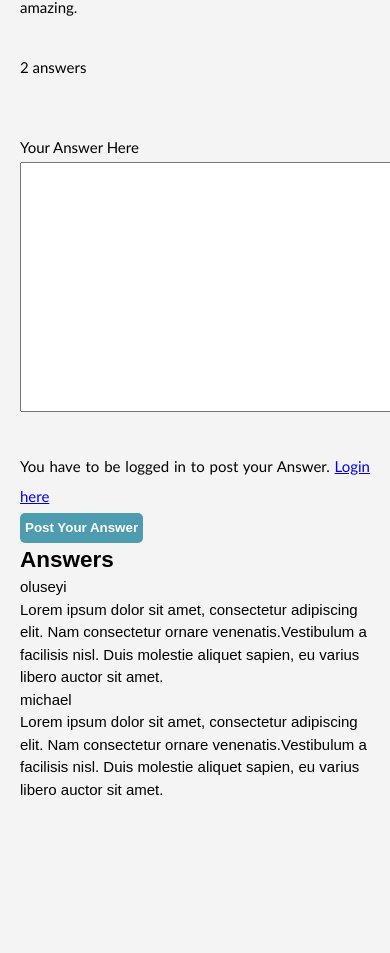
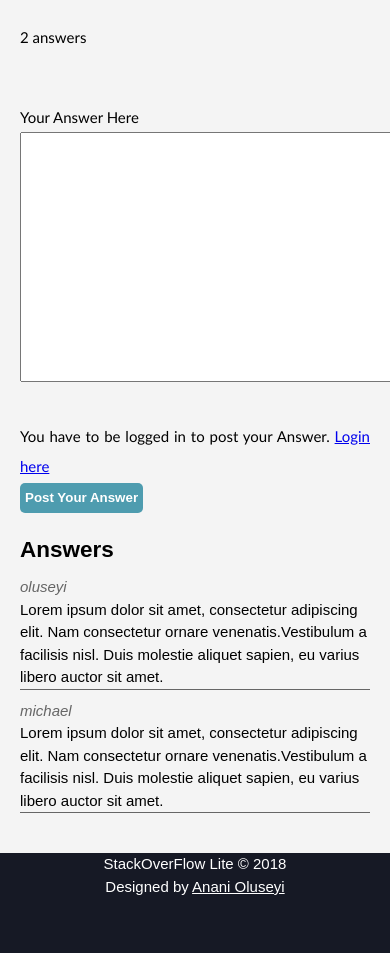
Before and after one commit to anasey01/stackoverflow-lite, a plain HTML site: page UI/viewQuestion.html in a window 390 px wide. Shown: the part 638-1591 px from the top of the page. Before the commit the page ends 1459 px from the top, so only its background shows below. Drawn offline with Linux system fonts and the light colour scheme.

Commit message:
Number of questions asked visible and questions page responsive

```diff
--- a/UI/css/viewQuestion.css
+++ b/UI/css/viewQuestion.css
@@ -1,10 +1,17 @@
 #left-sidebar{
-    margin: 50px 0 0 20px;
+    margin: 100px 0 0 20px;
     min-width: 15%;
+    float: left;
+}
+
+.main:after{
+    content: "";
+    display: table;
+    clear: both;
 }
 
 .main-content-title{
-    width: 70%;
+    width: 80%;
     margin-top: 80px;
 }
 
@@ -18,7 +25,7 @@
 }
 
 .question-answer textarea {
-    min-width: 750px;
+    min-width: 500px;
     min-height: 250px;
     resize: none;
 }
@@ -28,3 +35,24 @@
     border: 0;
     padding: 5px;
 }
+
+/* answers Section */
+.answers-section{
+    margin: 20px 0;
+}
+
+.name{
+    color: #666;
+    font-style: italic;
+}
+
+.answers-by-others{
+    margin:10px 0;
+    border-bottom: 1px solid #666;
+}
+
+@media(max-width:282px){
+    header a{
+        font-size: 12px;
+    }
+}
--- a/UI/viewQuestion.html
+++ b/UI/viewQuestion.html
@@ -23,14 +23,14 @@
             </nav>
         </div>
     </header>
-    <div>
+    <div class="main">
         <aside>
             <div id="left-sidebar">
                 <nav>
                     <ul>
                         <li class="highlight-current"><a href="/">Home</a></li>
                         <li><a href="#">Recent Questions</a></li>
-                        <li><a href="#">Ask a Questions</a></li>
+                        <li id="hidden"><a href="#">Ask a Questions</a></li>
                     </ul>
                 </nav>
             </div>
@@ -57,7 +57,7 @@
                     </form>
                 </div>
             </div>
-            <div>
+            <div class="answers-section">
                 <h2>Answers</h2>
                 <div class="answers-by-others">
                     <p class="name">oluseyi</p>
@@ -76,5 +76,11 @@
             </div>
         </div>
     </div>
+    <footer>
+        <div>
+            <p>StackOverFlow Lite &copy; 2018</p>
+            <p>Designed by <span><a href="https://twitter.com/OluseyiAnani">Anani Oluseyi</a></span></p>
+        </div>
+    </footer>
 </body>
 </html>
```
